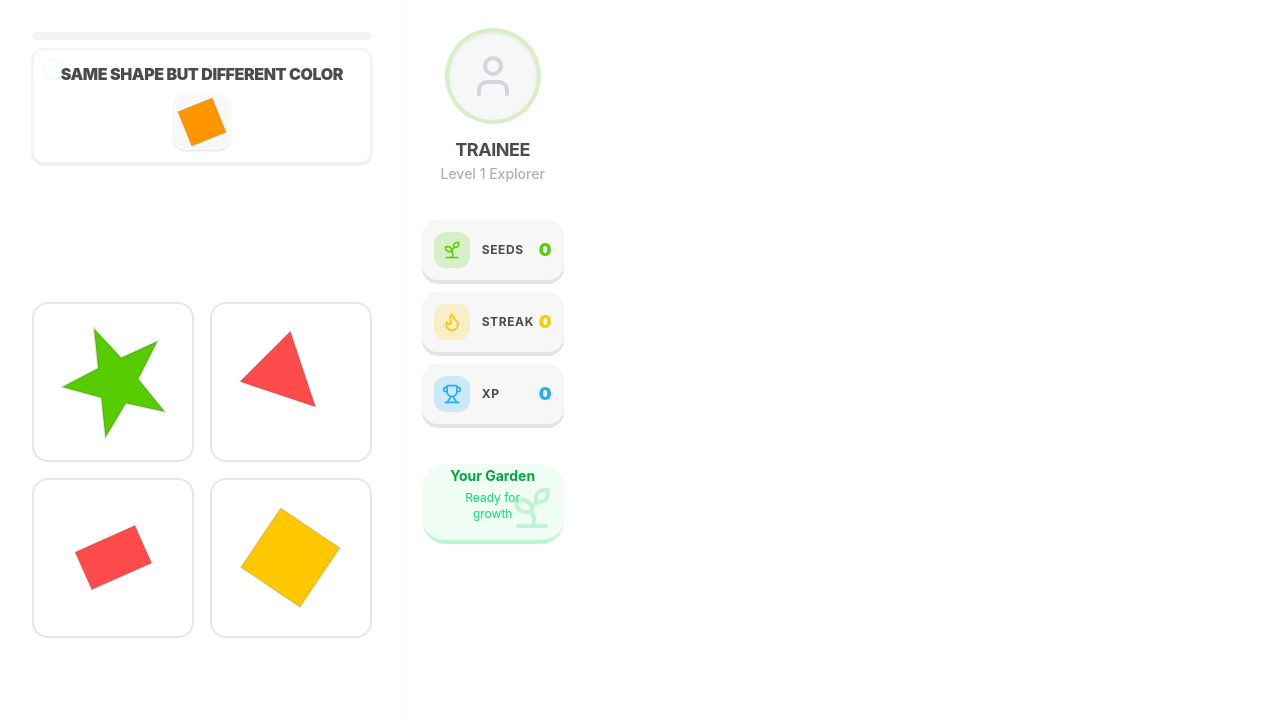
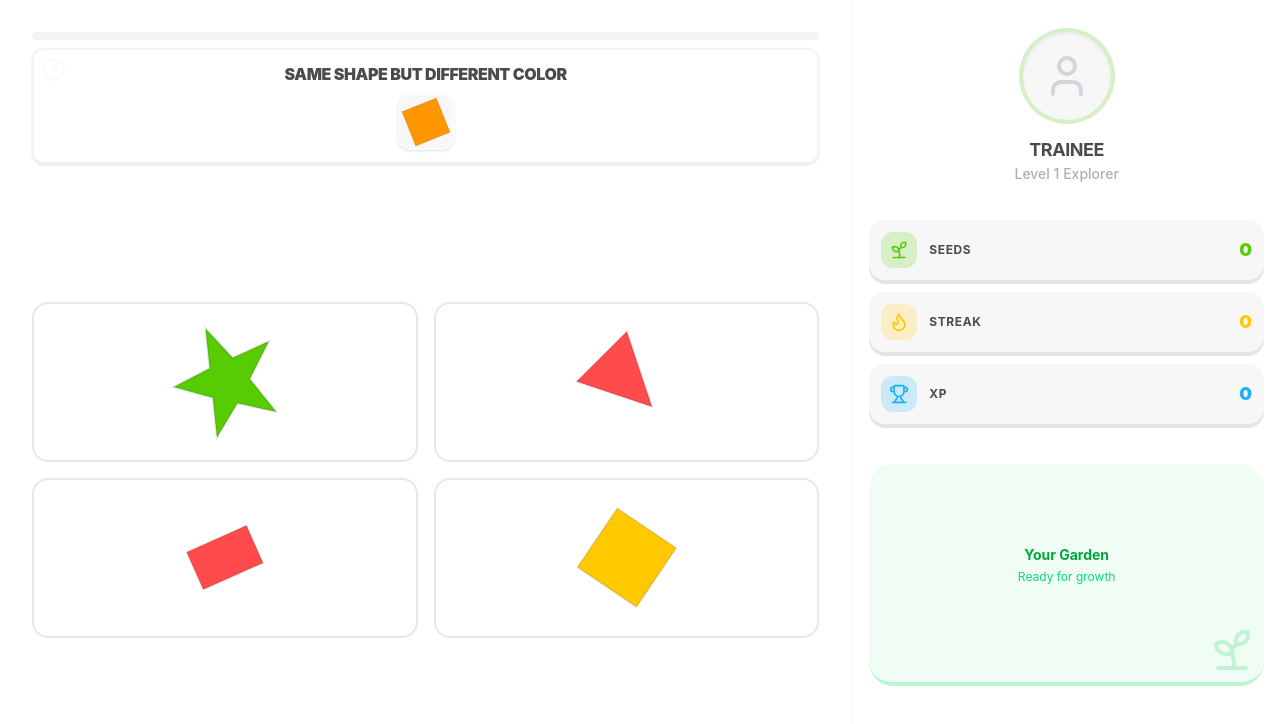
Before and after one commit to AmirHashmi017/Congnitive-Training-Frontend, a React (Vite) app: page / in a window 1280 px wide. Shown: the top 724 px of the page. Built offline with nearby package versions, Linux system fonts and the light colour scheme.

Commit message:
cognitive-training-client

```diff
--- a/src/components/GameContainer.tsx
+++ b/src/components/GameContainer.tsx
@@ -18,9 +18,9 @@ const GameContainer: React.FC = () => {
     if (!round) return <div>Loading...</div>;
 
     return (
-        <div className="flex flex-col md:flex-row h-screen bg-background overflow-hidden">
-            {/* Gameplay Area (flexible) */}
-            <div className="w-full md:flex-1 flex flex-col h-full p-4 md:p-6 lg:p-8 border-r-2 border-gray-50 min-h-0">
+        <div className="flex flex-col md:flex-row h-screen w-screen bg-background overflow-hidden">
+            {/* Gameplay Area - 75% width */}
+            <div className="w-full md:w-2/3 flex flex-col h-full p-4 md:p-6 lg:p-8 border-r-2 border-gray-50 min-h-0 shrink-0">
                 {/* Header / Rule Section */}
                 <div className="w-full mb-4">
                     <div className="flex items-center gap-3 mb-2">
@@ -62,8 +62,8 @@ const GameContainer: React.FC = () => {
                 </div>
             </div>
 
-            {/* Gamification Panel (capped width) */}
-            <div className="w-full md:w-[30%] md:max-w-[360px]">
+            {/* Gamification Panel - 25% width */}
+            <div className="w-full md:w-1/3 h-full shrink-0">
                 <GamificationPanel
                     streak={streak}
                     xp={xp}
--- a/src/components/GamificationPanel.tsx
+++ b/src/components/GamificationPanel.tsx
@@ -10,7 +10,7 @@ interface GamificationPanelProps {
 
 const GamificationPanel: React.FC<GamificationPanelProps> = ({ streak, xp, difficulty, seeds }) => {
     return (
-        <div className="h-full min-h-0 bg-white p-4 flex flex-col gap-6 overflow-auto">
+        <div className="h-full w-full min-h-0 bg-white p-4 flex flex-col gap-6 overflow-auto">
             {/* Avatar Section (compact) */}
             <div className="flex flex-col items-center gap-3 py-3">
                 <div className="w-24 h-24 bg-surface rounded-full flex items-center justify-center border-4 border-primary/20 shadow-inner">
```
